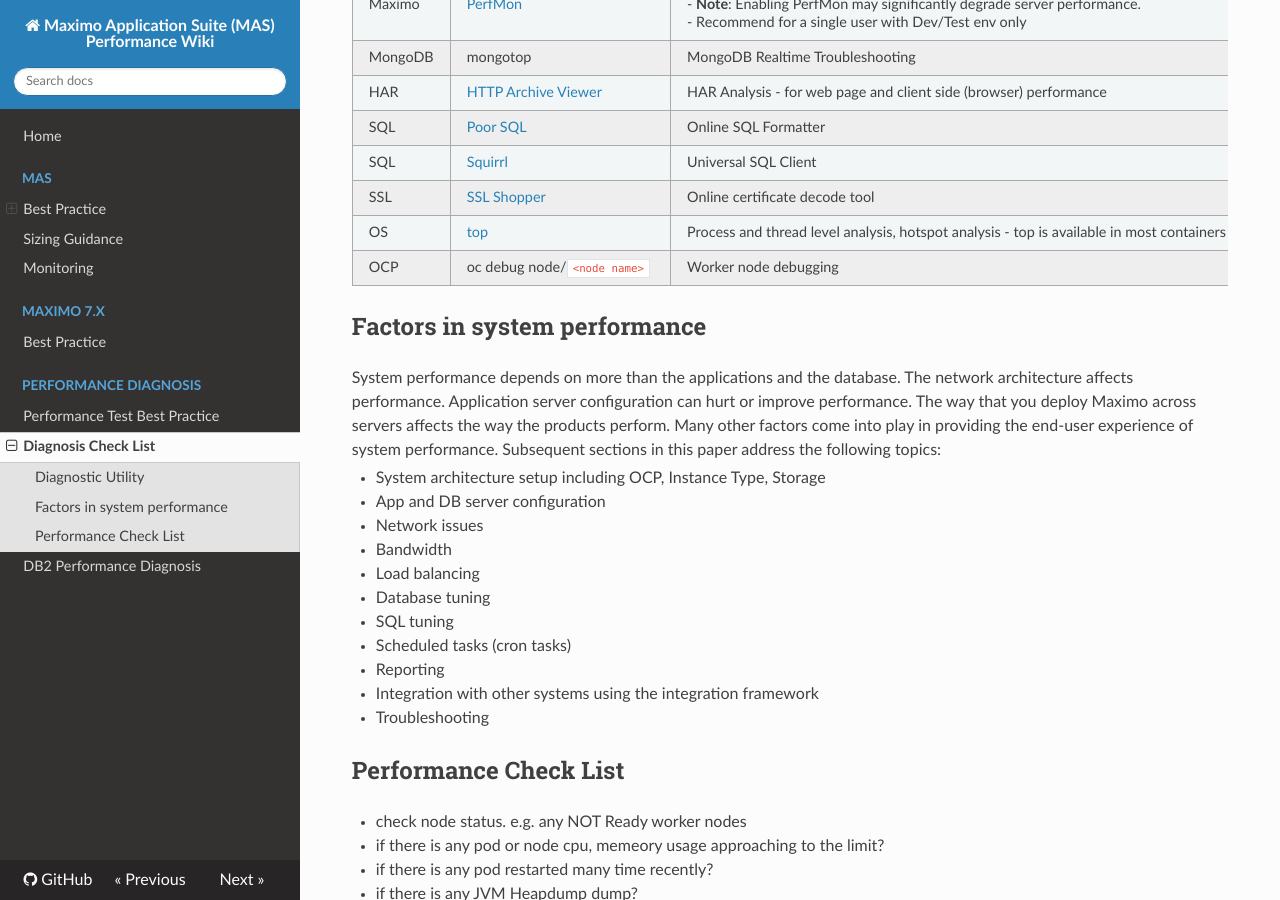
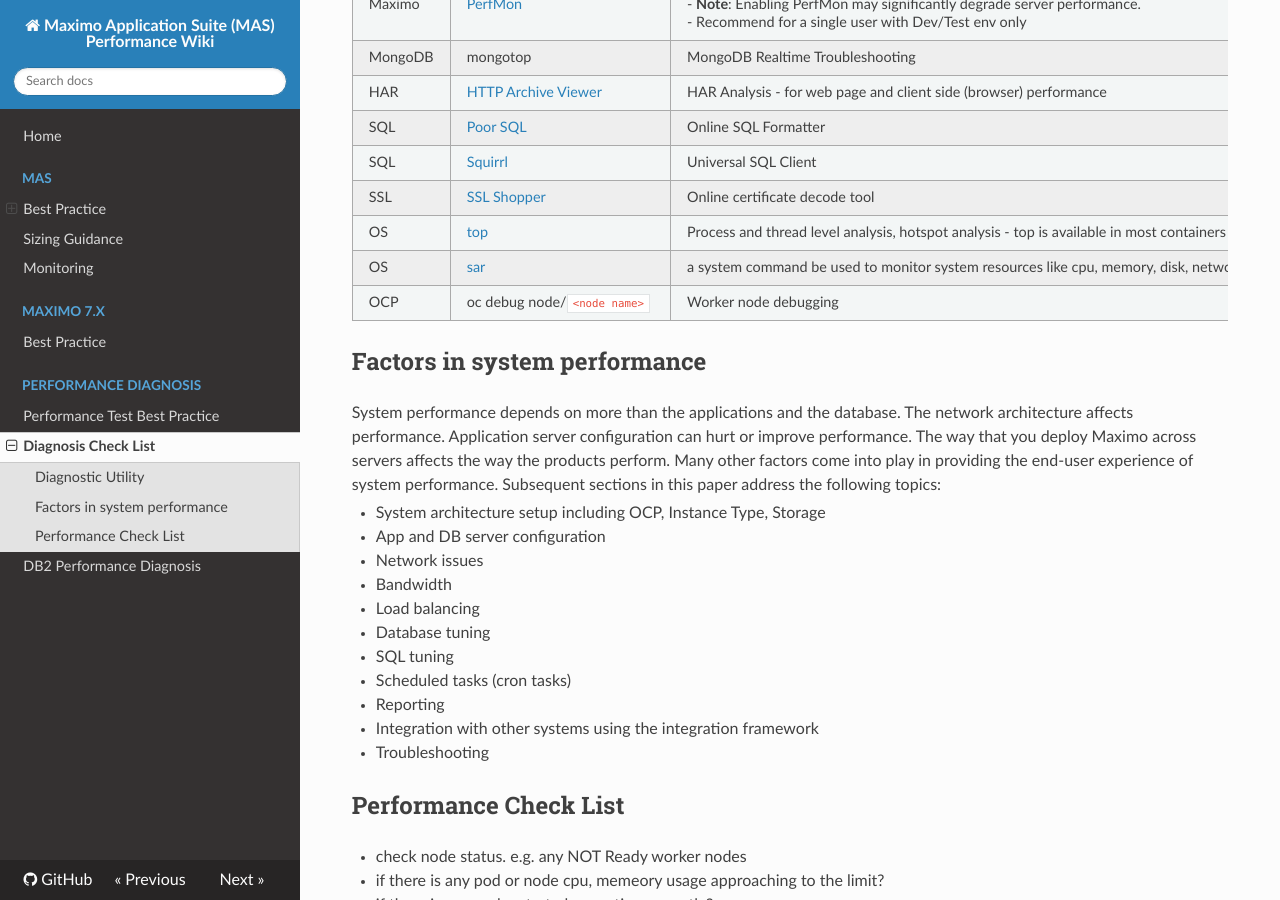
Before and after one commit to ibm-mas/mas-performance, an MkDocs documentation site: the page built from docs/pd/checklist.md, in a window 1280 px wide and 900 px high, scrolled down 587 px. Built offline with MkDocs 1.6.1, drawn with Linux system fonts in a browser that asks for light colours; nearby versions of some CDN libraries.

Commit message:
[patch] add sar into the Diagnostic Utility

```diff
--- a/docs/pd/checklist.md
+++ b/docs/pd/checklist.md
@@ -20,6 +20,7 @@
 |SQL | [Squirrl](http://squirrel-sql.sourceforge.net) | Universal SQL Client |
 |SSL | [SSL Shopper](https://www.sslshopper.com)| Online certificate decode tool |
 |OS  | [top](https://www.redhat.com/sysadmin/interpret-top-output) | Process and thread level analysis, hotspot analysis - top is available in most containers and on OCP worker nodes|
+|OS  | [sar](https://access.redhat.com/solutions/276533) | a system command be used to monitor system resources like cpu, memory, disk, network...|
 |OCP | oc debug node/`<node name>` | Worker node debugging |
 
 ## Factors in system performance
```
